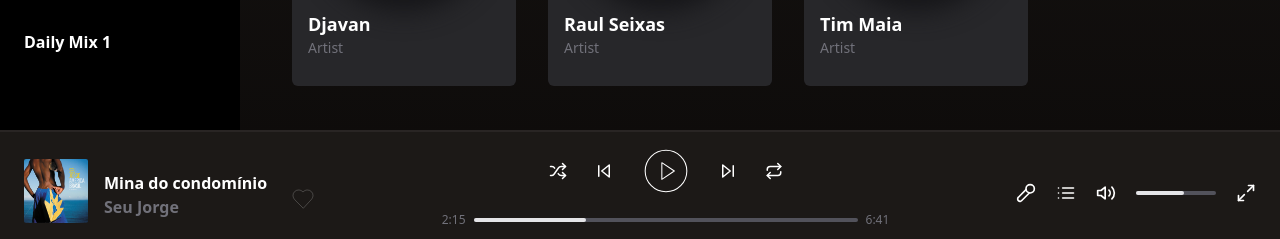
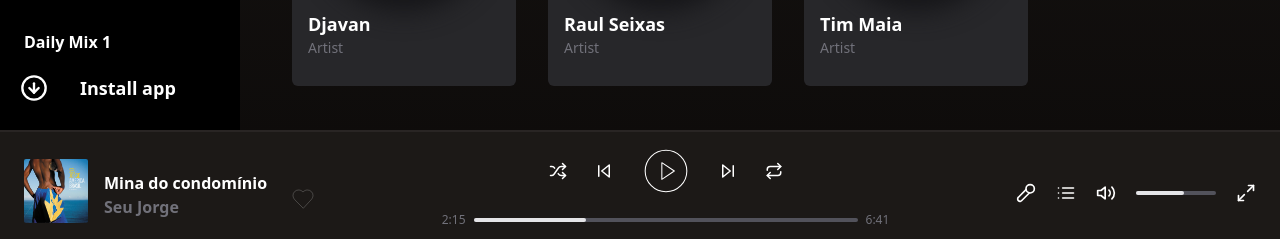
Before and after one commit to GabrielOFFrancisco/Spotify-LandingPage, a React (Vite) app: page / in a window 1280 px wide. Shown: the part 558-797 px from the top of the page. Built offline with nearby package versions, Linux system fonts and the light colour scheme.

Commit message:
Margin fixed

```diff
--- a/src/components/SideBar.jsx
+++ b/src/components/SideBar.jsx
@@ -47,7 +47,7 @@ export function SideBar() {
         </h2>
       </button>
 
-      <button className='flex flex-row space-x-8 mt-24 w-56 h-12 ml-2 hover:bg-stone-800 rounded-md'>
+      <button className='flex flex-row space-x-8 mt-auto mb-32 w-56 h-12 ml-2 hover:bg-stone-800 rounded-md'>
         <ArrowDownCircle color='white' size={28} className='ml-3 mt-2' />
         <h2 className='text-white font-semibold text-lg ml-4 mt-2'>
           Install app
```
